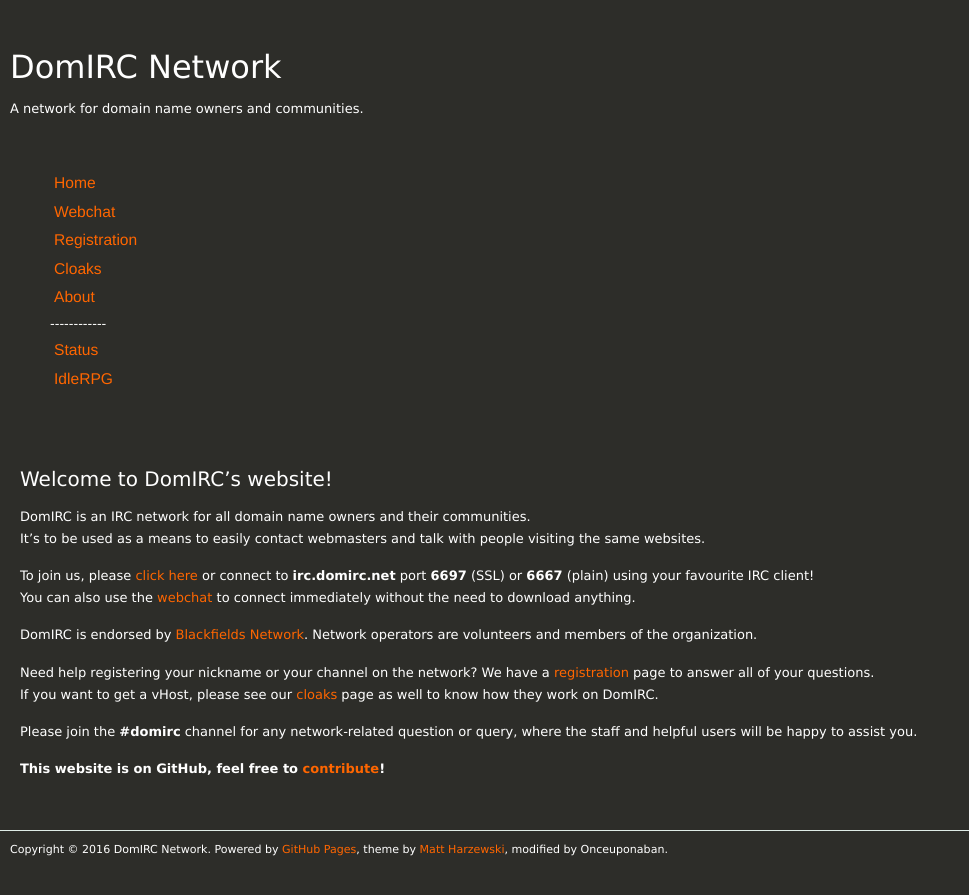
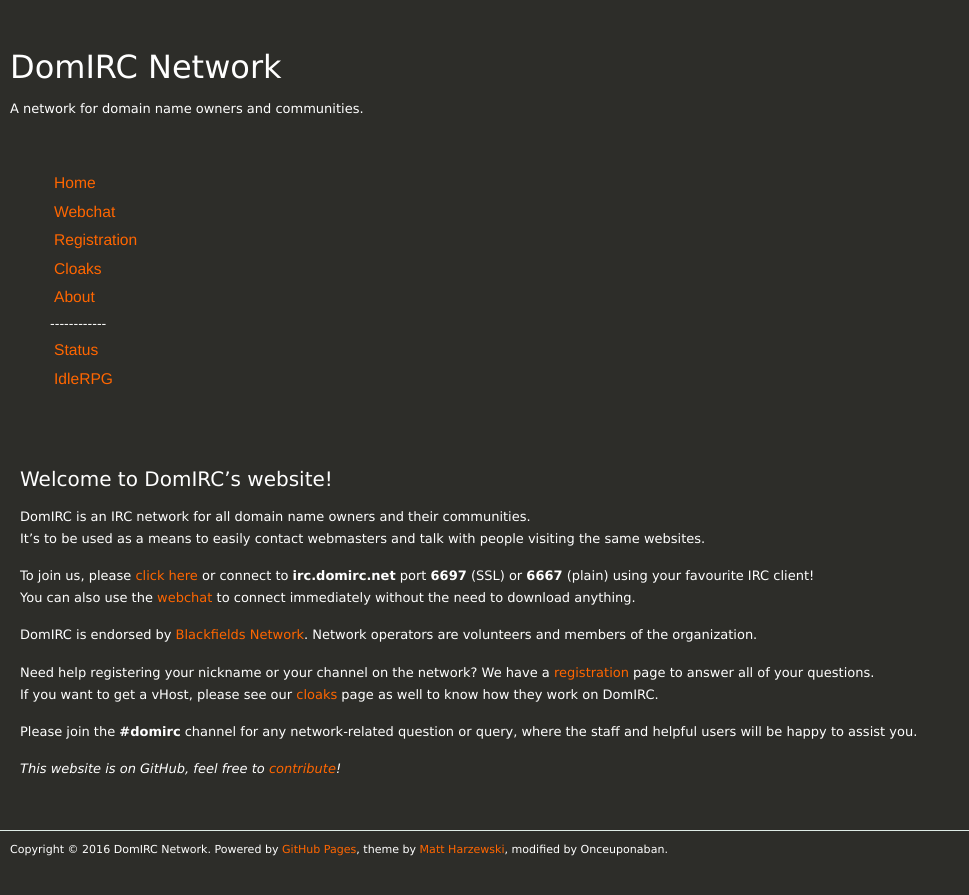
Before and after one commit to DomIRC/domirc.github.io, a Jekyll site: the page built from index.md, in a window 1280 px wide. Shown: the top 895 px of the page, without its empty margins (0-969 px from the left). Built offline with Jekyll 4.4.1, drawn with Linux system fonts in a browser that asks for light colours; nearby versions of some CDN libraries.

```diff
--- a/index.md
+++ b/index.md
@@ -18,4 +18,4 @@ If you want to get a vHost, please see our [cloaks](cloaks) page as well to know
 
 Please join the **#domirc** channel for any network-related question or query, where the staff and helpful users will be happy to assist you.
 
-**This website is on GitHub, feel free to [contribute](https://github.com/DomIRC/domirc.github.io)!**
+*This website is on GitHub, feel free to [contribute](https://github.com/DomIRC/domirc.github.io)!*
```
Also changed, not shown: cloaks/index.md (+2 -1 lines).
